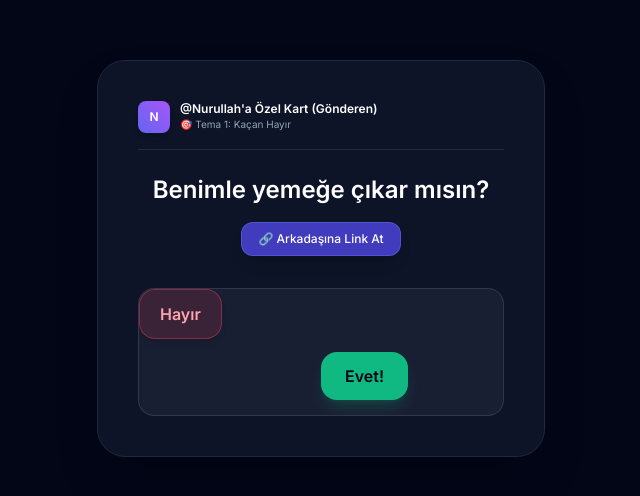
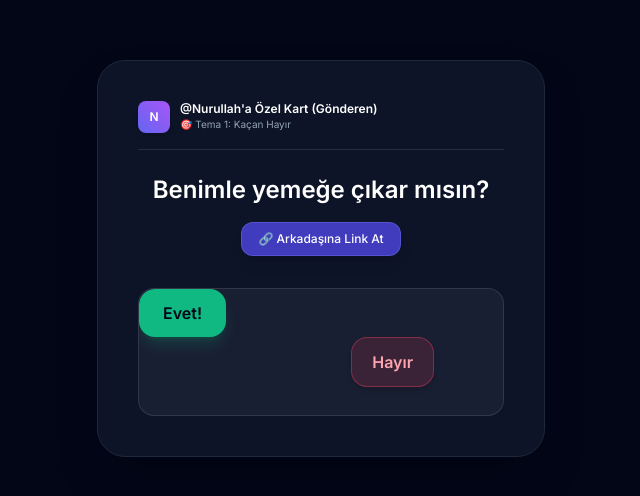
Before and after one commit to naksoy3/kacan-kart-app, a Next.js app in the folder kacan-kart-app/: page /inbox in a window 1280 px wide. Shown: the part 142-638 px from the top of the page, without its empty margins (319-959 px from the left). Built offline with nearby package versions, Linux system fonts and the light colour scheme.

Commit message:
Fix answer button layout

```diff
--- a/kacan-kart-app/components/KacanKart.tsx
+++ b/kacan-kart-app/components/KacanKart.tsx
@@ -219,6 +219,17 @@ export default function KacanKart({
     if (theme === "riddle") {
       const rastgeleIndex = Math.floor(Math.random() * RIDDLES_LIST.length);
       setSecilenBilmece(RIDDLES_LIST[rastgeleIndex]);
+    }
+  }, [theme]);
+
+  useEffect(() => {
+    if ((theme === "escaping" || theme === "teleporting") && playzoneRef.current) {
+      const zoneRect = playzoneRef.current.getBoundingClientRect();
+      const sideX = Math.min(zoneRect.width - 120, Math.max(90, zoneRect.width * 0.58));
+      const sideY = Math.min(zoneRect.height - 40, Math.max(12, zoneRect.height * 0.38));
+      setPos({ x: sideX, y: sideY });
+    } else {
+      setPos({ x: 0, y: 0 });
     }
   }, [theme]);
 
@@ -559,7 +570,7 @@ export default function KacanKart({
                 ref={playzoneRef}
                 className={`relative mt-8 h-32 w-full overflow-hidden rounded-2xl bg-white/5 border border-white/10 ${
                   evetOlcek > 1.8 ? "flex-col h-44" : isSwapped ? "flex-row-reverse" : "flex-row"
-                }`}
+                } ${theme === "escaping" || theme === "teleporting" ? "justify-center" : "justify-between"}`}
               >
                 {theme === "reverse_psychology" ? (
                   <div className="grid grid-cols-2 gap-2 w-full max-h-32 overflow-y-auto pr-1">
@@ -581,16 +592,6 @@ export default function KacanKart({
                     <motion.button
                       type="button"
                       onClick={patlat}
-                      style={
-                        theme === "escaping" || theme === "teleporting"
-                          ? {
-                              position: "absolute",
-                              left: "50%",
-                              top: "50%",
-                              transform: "translate(-50%, -50%)",
-                            }
-                          : undefined
-                      }
                       animate={{
                         scale: evetOlcek,
                         x: theme === "magnet" && isMagnetActive ? 95 : 0,
```
